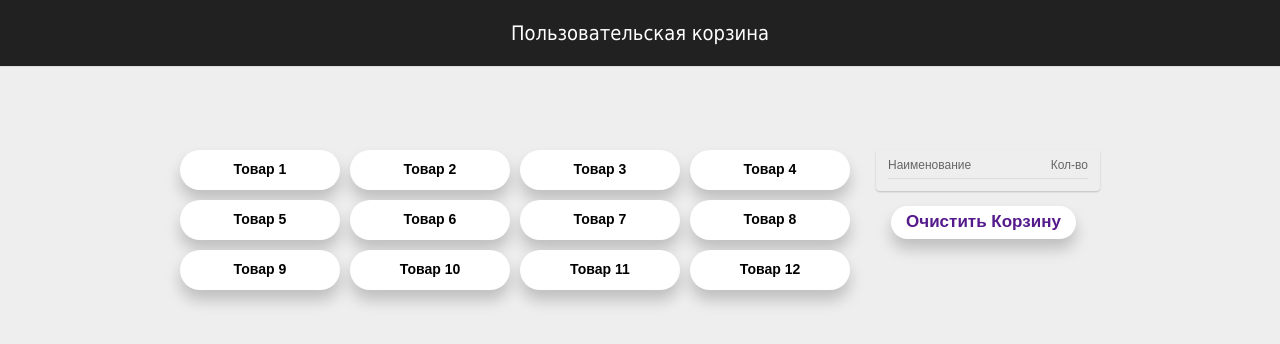
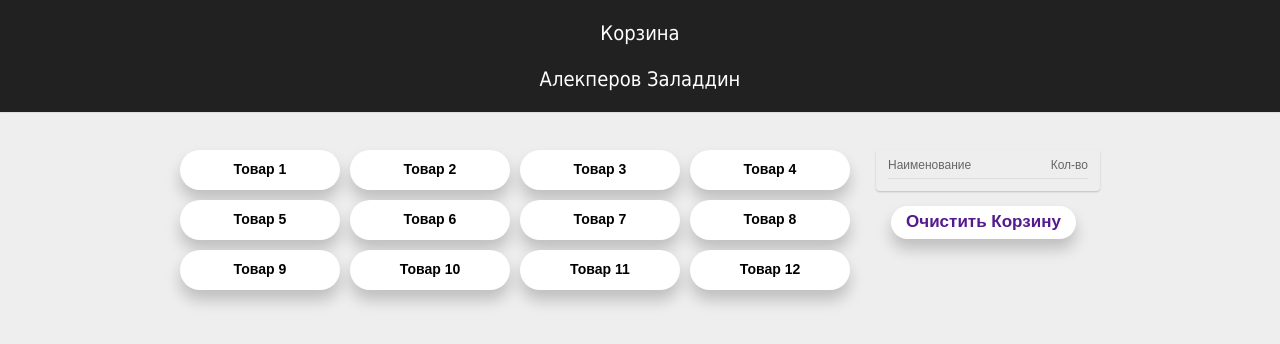
Before and after one commit to Zaladdin/korzina, a plain HTML site: page index.html in a window 1280 px wide. Drawn offline with nearby package versions, Linux system fonts and the light colour scheme.

Commit message:
Update index.html

```diff
--- a/index.html
+++ b/index.html
@@ -12,7 +12,8 @@
 <body>
 
 <header>
-	<p>Пользовательская корзина</p>
+	<p>Корзина</p>
+	<p>Алекперов Заладдин </p>
 </header>
 
 
```
